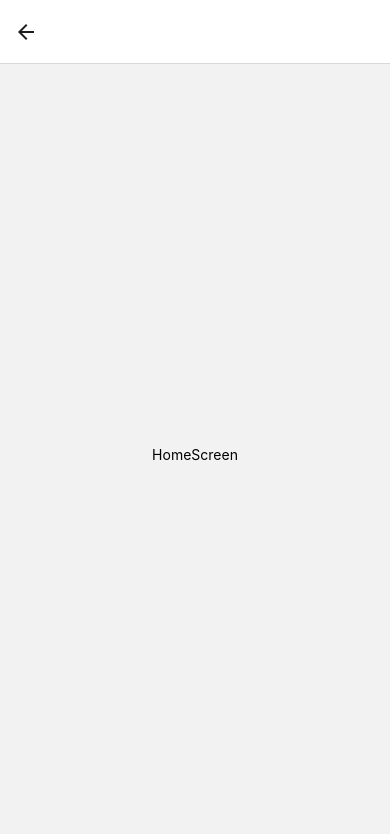
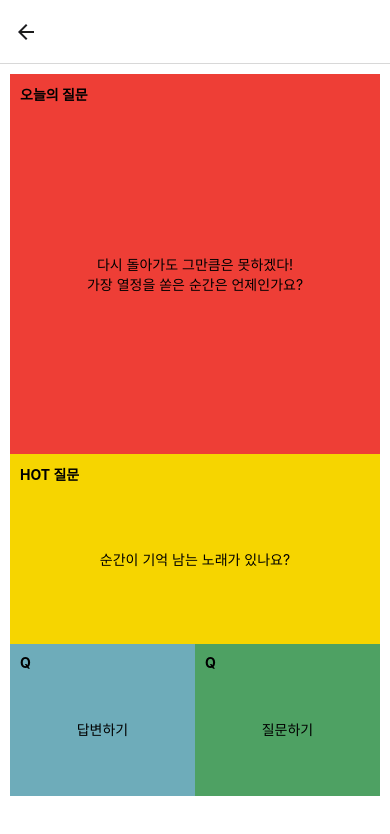
Before and after one commit to icechocola05/QmA-client, a React Native app: screen /HomeScreen in a window 390 px wide. Shown: the top 834 px of the page. Built offline with nearby package versions, Linux system fonts and the light colour scheme.

Commit message:
[feat] #2 HomeScreen 구현

```diff
--- a/package.json
+++ b/package.json
@@ -19,12 +19,15 @@
         "react-native-gesture-handler": "2.8.0",
         "react-native-reanimated": "2.12.0",
         "react-native-safe-area-context": "4.4.1",
-    "react-native-screens": "3.18.2"
+        "react-native-screens": "3.18.2",
+        "styled-components": "5.1.0"
     },
     "devDependencies": {
         "@babel/core": "7.20.2",
         "@babel/runtime": "7.20.1",
         "@react-native-community/eslint-config": "2.0.0",
+        "@types/styled-components": "5.1.26",
+        "@types/styled-components-react-native": "5.1.0",
         "babel-jest": "26.6.3",
         "eslint": "7.32.0",
         "jest": "26.6.3",
--- /dev/null
+++ b/src/components/Container.tsx
@@ -0,0 +1,8 @@
+import styled from 'styled-components/native';
+
+export const Container = styled.View`
+  flex: 1;
+  align-items: center;
+  background-color: #fff;
+  padding: 10px;
+`
--- /dev/null
+++ b/src/components/LabelCardContainer.tsx
@@ -0,0 +1,37 @@
+import React from 'react';
+import { View, Text, StyleSheet} from 'react-native';
+
+interface Props {
+  label: string,
+  content: string,
+  cardBgColor: string,
+  cardHeight: string,
+  cardWidth?: string,
+}
+export const LabelCardContainer = ({ label, content, cardBgColor, cardHeight, cardWidth = '100%' }: Props) => {
+
+  return (
+    <>
+      <View style={{backgroundColor: (cardBgColor),height: (cardHeight), width: (cardWidth), padding: 10}}>
+        <Text style={styles.label}>{label}</Text>
+        <View style={styles.contentView}>
+        <Text style={styles.contentText}>{content}</Text>
+        </View>
+      </View>
+    </>
+  )
+}
+
+const styles = StyleSheet.create({
+  label: {
+    fontWeight: 'bold'
+  },
+  contentView: {
+    flex: 1,
+    alignItems: 'center',
+    justifyContent: 'center',
+  },
+  contentText: {
+    textAlign: 'center'
+  }
+})
--- a/src/screens/HomeScreen.tsx
+++ b/src/screens/HomeScreen.tsx
@@ -1,19 +1,40 @@
 import React from 'react';
 import { View, Text, StyleSheet } from 'react-native';
+import { Container } from '../components/Container';
+import { LabelCardContainer } from '../components/LabelCardContainer';
 
+const dummyData = [
+  {
+    label: '오늘의 질문',
+    content: '다시 돌아가도 그만큼은 못하겠다!\n가장 열정을 쏟은 순간은 언제인가요?',
+    cardBgColor: '#EE3E36',
+    cardHeight: '50%'
+  },
+    {
+    label: 'HOT 질문',
+    content: '순간이 기억 남는 노래가 있나요?',
+    cardBgColor: '#F6D500',
+    cardHeight: '25%'
+  },
+]
 const HomeScreen = ({ navigation }: any) => {
 	return (
-    	<View style={styles.homeScreen}>
-        	<Text>HomeScreen</Text>
-        </View>
-    )
-  }
+    <Container>
+      {dummyData.map((data, index) => (<LabelCardContainer key={index} label={data.label} content={data.content} cardBgColor={data.cardBgColor} cardHeight={data.cardHeight} />))}
+      <View style={styles.twoCol}>
+        <LabelCardContainer label={'Q'} content={'답변하기'} cardBgColor={'#6EACBA'} cardHeight={'100%'} cardWidth={'50%'}/>
+        <LabelCardContainer label={'Q'} content={'질문하기'} cardBgColor={'#4EA163'} cardHeight={'100%'} cardWidth={'50%'}/>
+      </View>
+    </Container>
+  )
+}
+export default HomeScreen;
 
 const styles = StyleSheet.create({
-	homeScreen: {
-    	flex: 1,
-        alignItems: 'center',
-        justifyContent: 'center'
-    }
+  twoCol: {
+    flexDirection: 'row',
+    width: '100%',
+    backgroundColor: 'red',
+    height: '20%'
+ }
 })
-export default HomeScreen;
```
Also changed, not shown: 2 other files (tests, documents, lock files or other folders). Lines whose indentation alone changed are shown as unchanged.
